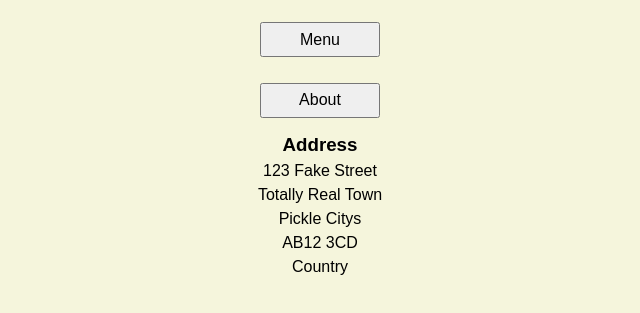
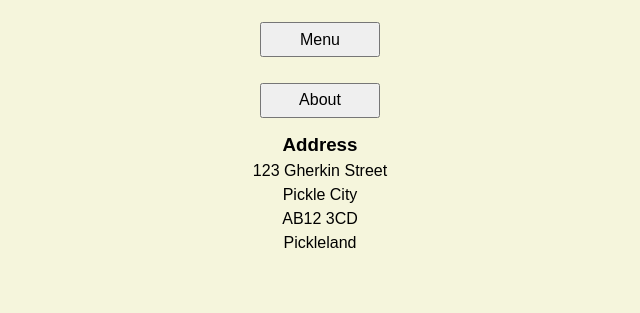
Before and after one commit to spelling-is-har/Restaurant, a website built with webpack: page src/template.html in a window 1280 px wide. Both pictures are taken after a click on the button "About". Shown: the part 99-412 px from the top of the page, without its empty margins (320-960 px from the left). Built offline with nearby package versions, Linux system fonts and the light colour scheme.

Commit message:
Create about module Changes to be committed: 	new file:   src/about.js 	modified:   src/index.js 	modified:   src/styles.css 	modified:   src/template.html

```diff
--- /dev/null
+++ b/src/about.js
@@ -0,0 +1,22 @@
+export function about(event) {
+  const content = document.querySelector("#content");
+  content.innerHTML = "";
+
+  const h3 = document.createElement("h3");
+  h3.innerText = "Address";
+
+  content.append(h3);
+
+  const addressArray = [
+    "123 Gherkin Street",
+    "Pickle City",
+    "AB12 3CD",
+    "Pickleland",
+  ];
+
+  for (let address of addressArray) {
+    const p = document.createElement("p");
+    p.innerText = address;
+    content.append(p);
+  }
+}
--- a/src/index.js
+++ b/src/index.js
@@ -2,6 +2,7 @@ import { greeting } from "./greeting.js";
 import "./styles.css";
 import { reservation } from "./reservations.js";
 import { menu } from "./menu.js";
+import { about } from "./about.js";
 
 // console.log(greeting);
 
@@ -12,3 +13,7 @@ reservationButton.addEventListener("click", reservation);
 //menu button
 const menuButton = document.querySelector("#menu");
 menuButton.addEventListener("click", menu);
+
+//about button
+const aboutButton = document.querySelector("#about");
+aboutButton.addEventListener("click", about);
--- a/src/styles.css
+++ b/src/styles.css
@@ -81,7 +81,7 @@ h6 {
 body {
   background-color: beige;
   display: grid;
-  grid-template-columns: repeat(3, 1fr);
+  grid-template-columns: 1fr 2fr 1fr;
   font-family: Arial, Helvetica, sans-serif;
 }
 
--- a/src/template.html
+++ b/src/template.html
@@ -13,13 +13,6 @@
         ><button id="menu">Menu</button><button id="about">About</button>
       </nav>
     </header>
-    <div id="content">
-      <h3>Address</h3>
-      <p>123 Fake Street</p>
-      <p>Totally Real Town</p>
-      <p>Pickle Citys</p>
-      <p>AB12 3CD</p>
-      <p>Country</p>
-    </div>
+    <div id="content"></div>
   </body>
 </html>
```
